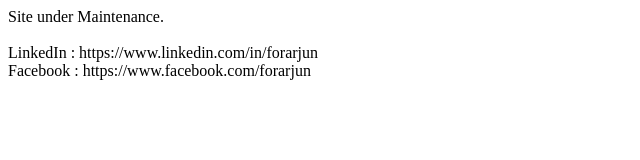
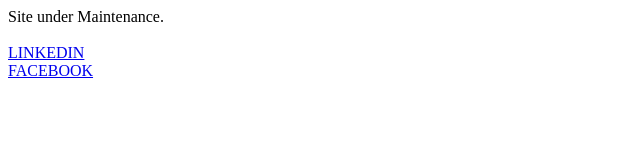
Before and after one commit to forarjun/forarjun.github.io, a plain HTML site: page index.html in a window 1280 px wide. Shown: the whole page, without its empty margins (0-640 px from the left). Drawn offline with Linux system fonts and the light colour scheme.

Commit message:
Update index.html

```diff
--- a/index.html
+++ b/index.html
@@ -3,8 +3,8 @@
 <body>
   Site under Maintenance. </br></br>
 
-LinkedIn : https://www.linkedin.com/in/forarjun</br>
-Facebook : https://www.facebook.com/forarjun
+  <a href="https://www.linkedin.com/in/forarjun">LINKEDIN</a></br>
+<a href="https://www.facebook.com/forarjun">FACEBOOK</a></br>
 </body>
 </head>
 </html>
```
